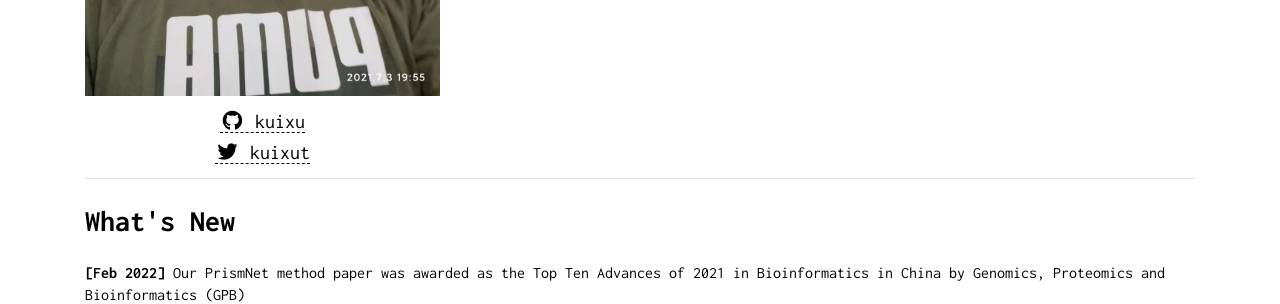
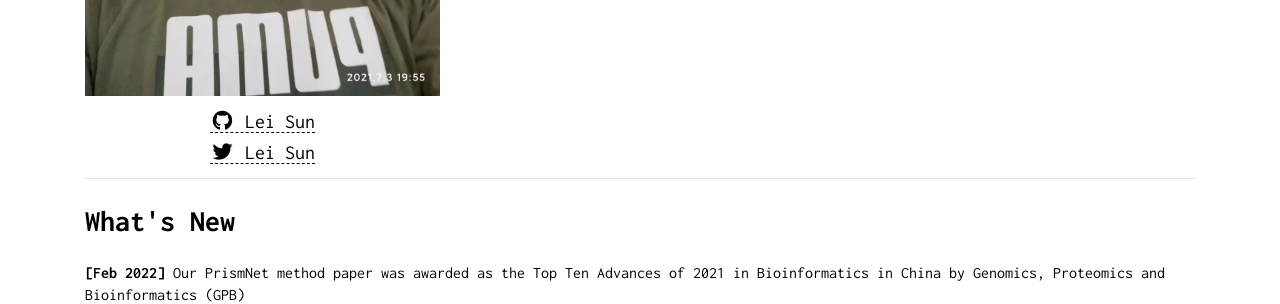
Before and after one commit to sunlei0227/sunlei0227.github.io, a Jekyll site: the page index.html, which Jekyll copies as it is, in a window 1280 px wide and 900 px high, scrolled down 345 px. Shown: the part 149-453 px from the top of the window. Built offline with Jekyll 4.4.1, drawn with Linux system fonts in a browser that asks for light colours; comment, search, counter and statistics services are not loaded.

Commit message:
Update index.html

```diff
--- a/index.html
+++ b/index.html
@@ -131,13 +131,13 @@
                                     <li class="social-media">
                                         <a target="_blank" href="https://github.com/sunlei0227" itemprop="sameAs">
                                             <i class="fab fa-fw fa-github" aria-hidden="true"></i>
-                                            <span>kuixu</span>
+                                            <span>Lei Sun</span>
                                         </a>
                                     </li>
                                     <li class="website-school-of-life-science">
                                         <a target="_blank" href="https://scholar.google.com/citations?hl=zh-CN&user=qdB0PMYAAAAJ" itemprop="sameAs">
                                             <i class="fab fa-fw fa-twitter" aria-hidden="true"></i>
-                                            <span>kuixut</span>
+                                            <span>Lei Sun</span>
                                         </a>
                                     </li>
 
```
